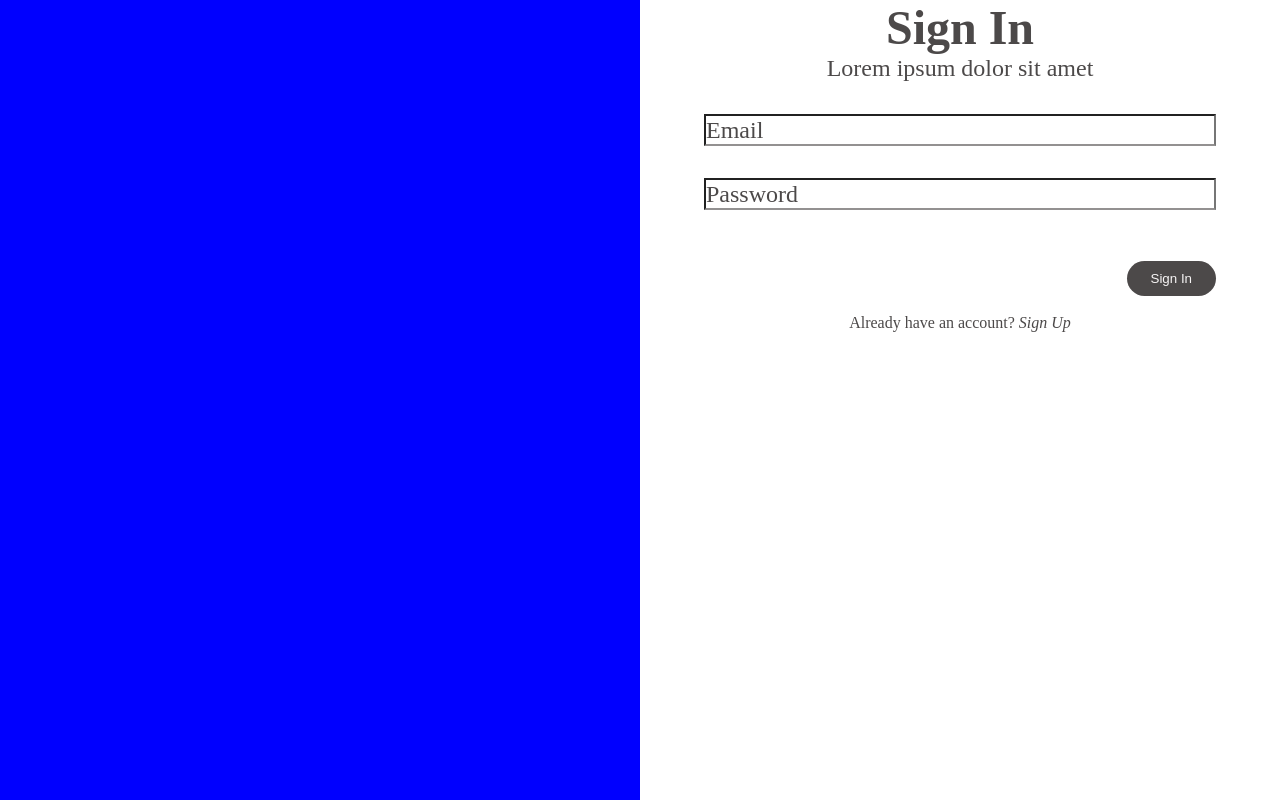
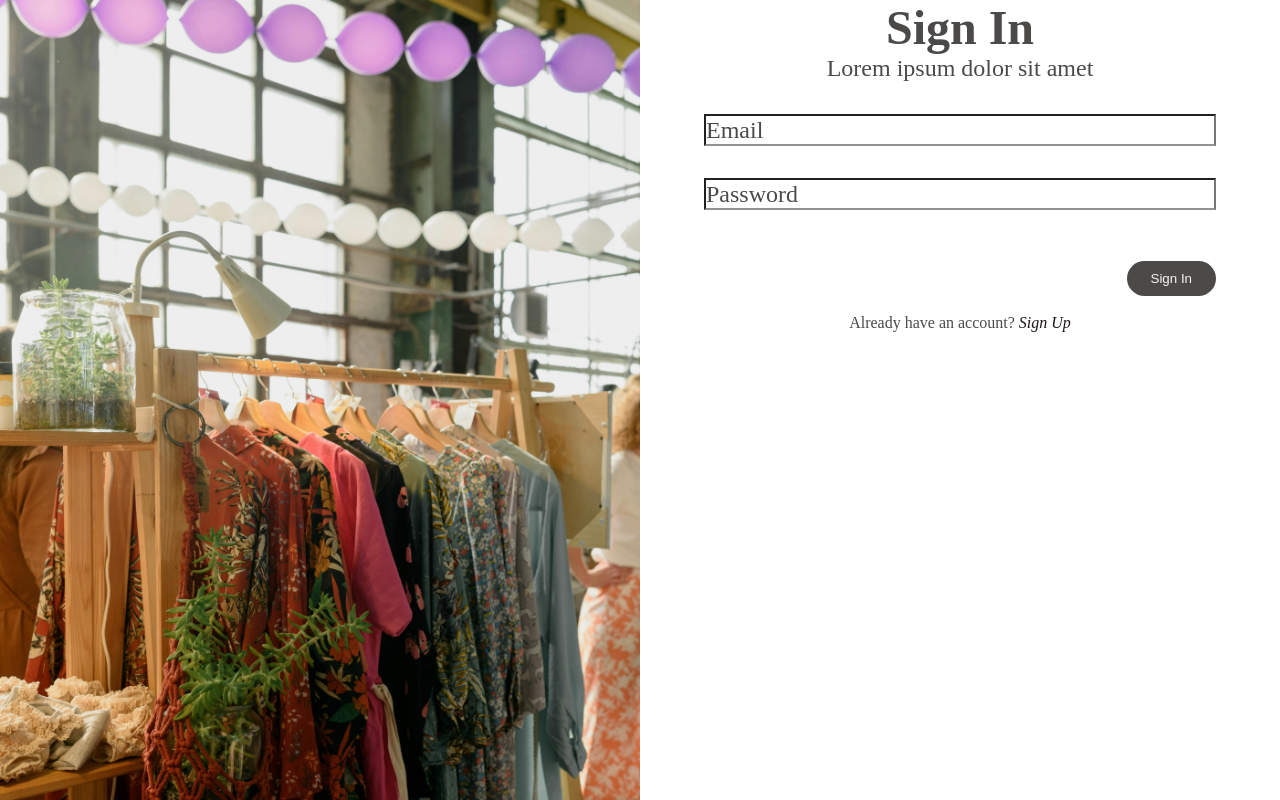
Before and after one commit to i252-hub/Basiq, a React (Vite) app in the folder my-shoppingcart/: page /signin in a window 1280 px wide. Shown: the top 800 px of the page. Built offline with nearby package versions, Linux system fonts and the light colour scheme; a web font is replaced by a local one.

Commit message:
feat: import signin image and Link to navigate to signup

```diff
--- a/my-shoppingcart/src/Signin.jsx
+++ b/my-shoppingcart/src/Signin.jsx
@@ -1,12 +1,18 @@
 import './styles/Signin.css'
 import Footer from './Footer';
+import { Link } from "react-router-dom";
+import signin from './assets/signin.jpg'
+
 const Signin = () => {
     return(
        <>
        <div className="signupcontainer">
-        <div className='imagecontainer'></div>
+        <div className='imagecontainer'>
+            <img src={signin} alt="signin" />
+            <div className='signshadow'></div>
+        </div>
         <div className='signupdetailscontainer'>
-            <form>
+            <form className='signcon'>
             <div className='topsign'>
             <h1>Sign In</h1>
             <p>Lorem ipsum dolor sit amet</p>
@@ -20,7 +26,7 @@ const Signin = () => {
                 <button>Sign In</button>
             </div>
             <div className='tosignup'>
-                <p>Already have an account? <span>Sign Up</span></p>
+                <p>Already have an account? <span><Link to="/signup">Sign Up</Link></span></p>
             </div>
             </form>
 
@@ -29,6 +35,7 @@ const Signin = () => {
         </div>
        </div>
        <Footer/>
+
        </>
     )
 }
```
